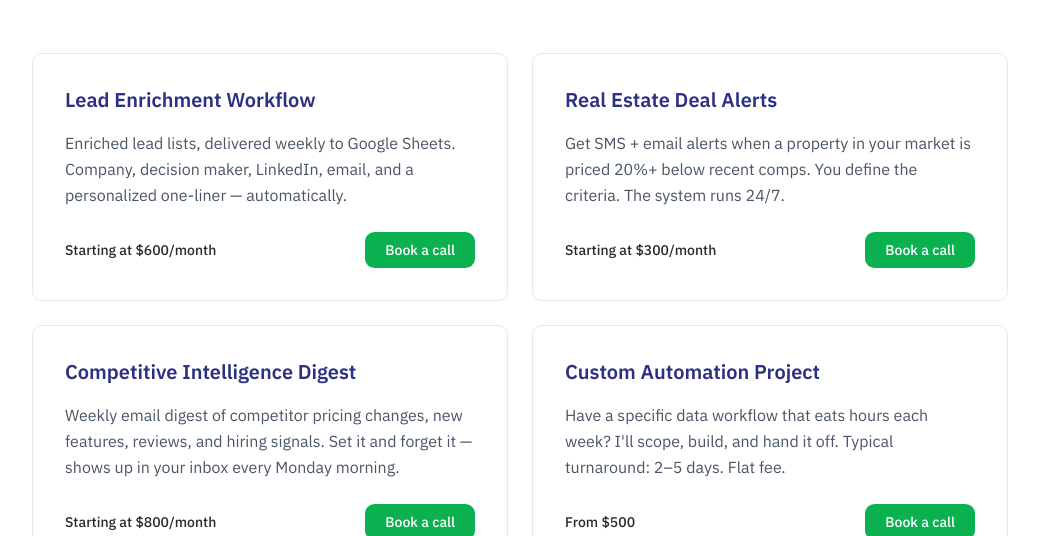
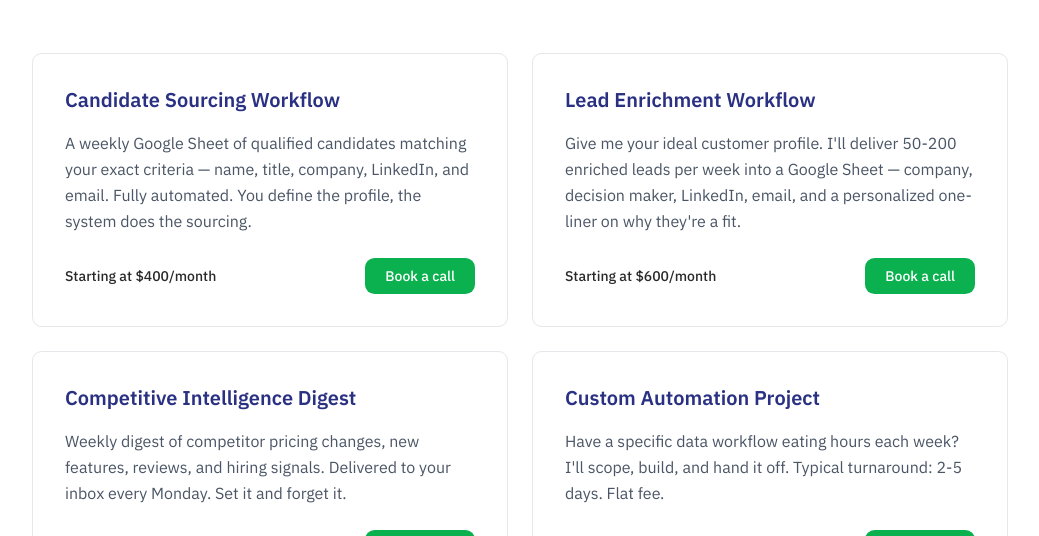
Before and after one commit to jordanfowler/jordanfowler.github.io, an Astro site: page /services in a window 1280 px wide. Shown: the part 264-800 px from the top of the page, without its empty margins (120-1159 px from the left). Built offline with nearby package versions, Linux system fonts and the light colour scheme; Astro itself is replaced by a stand-in of ours.

Commit message:
Updated services.

```diff
--- a/src/pages/services.astro
+++ b/src/pages/services.astro
@@ -1,49 +1,65 @@
 ---
-import Layout from '../layouts/Layout.astro';
+import Layout from "../layouts/Layout.astro";
 
 const services = [
   {
+    title: "Candidate Sourcing Workflow",
+    description:
+      "A weekly Google Sheet of qualified candidates matching your exact criteria — name, title, company, LinkedIn, and email. Fully automated. You define the profile, the system does the sourcing.",
+    price: "Starting at $400/month",
+  },
+  {
     title: "Lead Enrichment Workflow",
-    description: "Enriched lead lists, delivered weekly to Google Sheets. Company, decision maker, LinkedIn, email, and a personalized one-liner — automatically.",
+    description:
+      "Give me your ideal customer profile. I'll deliver 50-200 enriched leads per week into a Google Sheet — company, decision maker, LinkedIn, email, and a personalized one-liner on why they're a fit.",
     price: "Starting at $600/month",
   },
   {
-    title: "Real Estate Deal Alerts",
-    description: "Get SMS + email alerts when a property in your market is priced 20%+ below recent comps. You define the criteria. The system runs 24/7.",
-    price: "Starting at $300/month",
-  },
-  {
     title: "Competitive Intelligence Digest",
-    description: "Weekly email digest of competitor pricing changes, new features, reviews, and hiring signals. Set it and forget it — shows up in your inbox every Monday morning.",
+    description:
+      "Weekly digest of competitor pricing changes, new features, reviews, and hiring signals. Delivered to your inbox every Monday. Set it and forget it.",
     price: "Starting at $800/month",
   },
   {
     title: "Custom Automation Project",
-    description: "Have a specific data workflow that eats hours each week? I'll scope, build, and hand it off. Typical turnaround: 2–5 days. Flat fee.",
-    price: "From $500",
+    description:
+      "Have a specific data workflow eating hours each week? I'll scope, build, and hand it off. Typical turnaround: 2-5 days. Flat fee.",
+    price: "From $1,000",
   },
 ];
 ---
-<Layout title="Services" description="AI automation services — lead enrichment, deal alerts, competitive intelligence, and custom workflows.">
+
+<Layout
+  title="Services"
+  description="AI automation services — lead enrichment, deal alerts, competitive intelligence, and custom workflows."
+>
   <section class="max-w-5xl mx-auto px-6 py-20">
-    <h1 class="text-3xl md:text-4xl font-semibold text-dtkt-blue mb-4">Services</h1>
+    <h1 class="text-3xl md:text-4xl font-semibold text-dtkt-blue mb-4">
+      Services
+    </h1>
     <p class="text-lg text-gray-600 mb-14 max-w-2xl">
-      Automated data workflows, built and managed for you. You get the output; I handle everything else.
+      Automated data workflows, built and managed for you. You get the output; I
+      handle everything else.
     </p>
 
     <div class="grid md:grid-cols-2 gap-6">
-      {services.map((s) => (
+      {
+        services.map((s) => (
           <div class="border border-gray-200 rounded-[0.6rem] p-8 flex flex-col gap-4">
             <h2 class="text-xl font-semibold text-dtkt-blue">{s.title}</h2>
             <p class="text-gray-600 leading-relaxed flex-1">{s.description}</p>
             <div class="pt-2 flex items-center justify-between">
               <span class="text-sm font-medium text-dtkt-dark">{s.price}</span>
-            <a href="https://calendly.com/datakit/book-a-call" class="inline-block bg-dtkt-green text-white text-sm font-medium px-5 py-2 rounded-[0.6rem] hover:opacity-90 transition-opacity">
+              <a
+                href="https://calendly.com/datakit/book-a-call"
+                class="inline-block bg-dtkt-green text-white text-sm font-medium px-5 py-2 rounded-[0.6rem] hover:opacity-90 transition-opacity"
+              >
                 Book a call
               </a>
             </div>
           </div>
-      ))}
+        ))
+      }
     </div>
   </section>
 </Layout>
```
Lines whose indentation alone changed are shown as unchanged.
